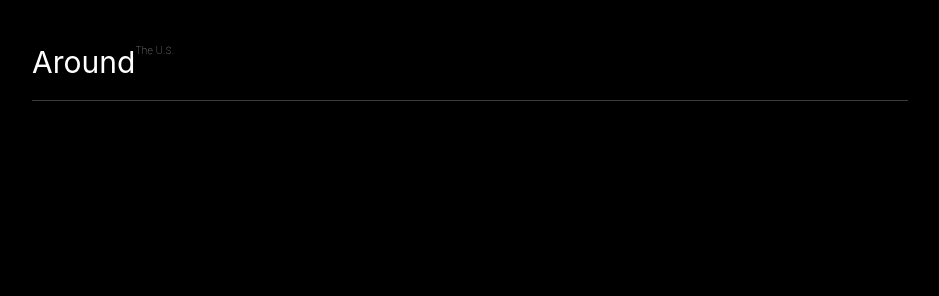
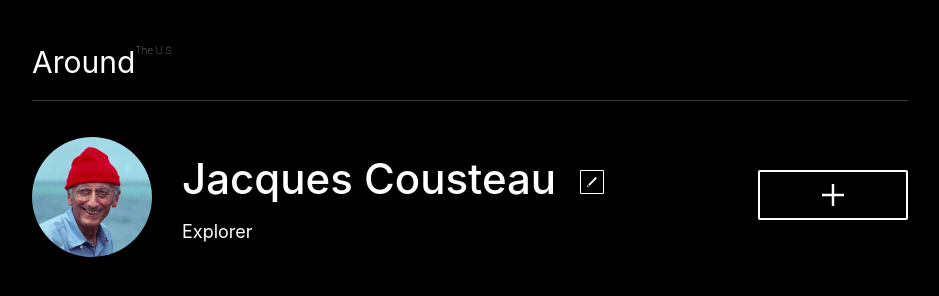
Before and after one commit to kvnloughead/web_project_4, a plain HTML site: page index.html in a window 1280 px wide. Shown: the whole page, without its empty margins (170-1109 px from the left). Drawn offline with Linux system fonts and the light colour scheme.

Commit message:
feat(profile): add profile banner
Add profile image, name and description, as well as edit and add buttons.

```diff
--- /dev/null
+++ b/blocks/button/button.css
@@ -0,0 +1,21 @@
+.button_action_edit {
+  width: 24px;
+  height: 24px;
+  background-image: url('../../images/edit-rectangle.svg');
+  display: flex;
+  justify-content: center;
+  align-items: center;
+  margin: 33px 0 0 24px;
+}
+
+.button_action_add {
+  width: 150px;
+  height: 50px;
+  border: 2px solid white;
+  box-sizing: border-box;
+  border-radius: 2px;
+  display: flex;
+  justify-content: center;
+  align-items: center;
+  margin: 33px 0 0 auto;
+}
--- a/blocks/index.css
+++ b/blocks/index.css
@@ -1,2 +1,4 @@
 @import url('./page/page.css');
 @import url('./header/header.css');
+@import url('./profile/profile.css');
+@import url('./button/button.css');
--- /dev/null
+++ b/blocks/profile/profile.css
@@ -0,0 +1,33 @@
+.profile {
+  margin: 36.25px 0 47.25px 0;
+  display: flex;
+}
+
+.profile__name {
+  color: white;
+  font-weight: 500;
+  font-size: 42px;
+  line-height: 56px;
+  margin: 0;
+}
+
+.profile__info {
+  display: flex;
+  flex-direction: column;
+  justify-content: space-evenly;
+}
+
+.profile__about {
+  color: white;
+  font-weight: normal;
+  font-size: 18px;
+  line-height: 22px;
+  margin: 0;
+}
+
+.profile__image {
+  border-radius: 50%;
+  width: 120px;
+  height: 120px;
+  margin: 0 30px 0 0;
+}
--- a/index.html
+++ b/index.html
@@ -1,18 +1,38 @@
 <!DOCTYPE html>
 <html lang="en">
   <head>
-  <meta charset="UTF-8">
-  <meta name="viewport" content="width=device-width, initial-scale=1.0">
+    <meta charset="UTF-8" />
+    <meta name="viewport" content="width=device-width, initial-scale=1.0" />
     <title>Around the U.S.</title>
-  <link rel="stylesheet" href="vendor/normalize.css">
-  <link rel="stylesheet" href="blocks/index.css">
+    <link rel="stylesheet" href="vendor/normalize.css" />
+    <link rel="stylesheet" href="blocks/index.css" />
   </head>
   <body class="page">
     <header class="header">
       <!-- I realized that there was an image file for the title after I already had it looking pretty decent
     Let me know if I should change it! -->
-    <h1 class="header__title">Around<span class="header__title_type_super">The U.S.</span></h1>
+      <h1 class="header__title">
+        Around<span class="header__title_type_super">The U.S.</span>
+      </h1>
     </header>
+    <main>
+      <div class="profile">
+        <div class="profile__image-container">
+
+        </div>
+        <img
+          src="./images/cousteau.jpg"
+          alt="Portrait of Jacques Cousteau"
+          class="profile__image"
+        />
+        <div class="profile__info">
+          <h2 class="profile__name">Jacques Cousteau</h2>
+          <p class="profile__about">Explorer</p>
+        </div>
+        <div href="#" class="button_action_edit"><img src="./images/edit-pen.svg" alt="Edit icon (pen)."></div>
+        <div class="button_action_add"><img src="./images/plus.svg" alt="Add icon."></div>
+      </div>
+    </main>
 
     <script type="text/javascript" src="scripts/script.js"></script>
   </body>
--- a/vendor/fonts/fonts.css
+++ b/vendor/fonts/fonts.css
@@ -27,5 +27,5 @@
   font-style:  normal;
   font-weight: 100;
   font-display: swap;
-  src: url("Inter-Thin.woff?v=3.13") format("woff");
+  src: url('./Inter-Thin.woff');
 }
```
Also changed, not shown: images/cousteau.jpg (added), images/edit-pen.svg (added), images/edit-rectangle.svg (added), images/plus.svg (added). Lines whose indentation alone changed are shown as unchanged.
